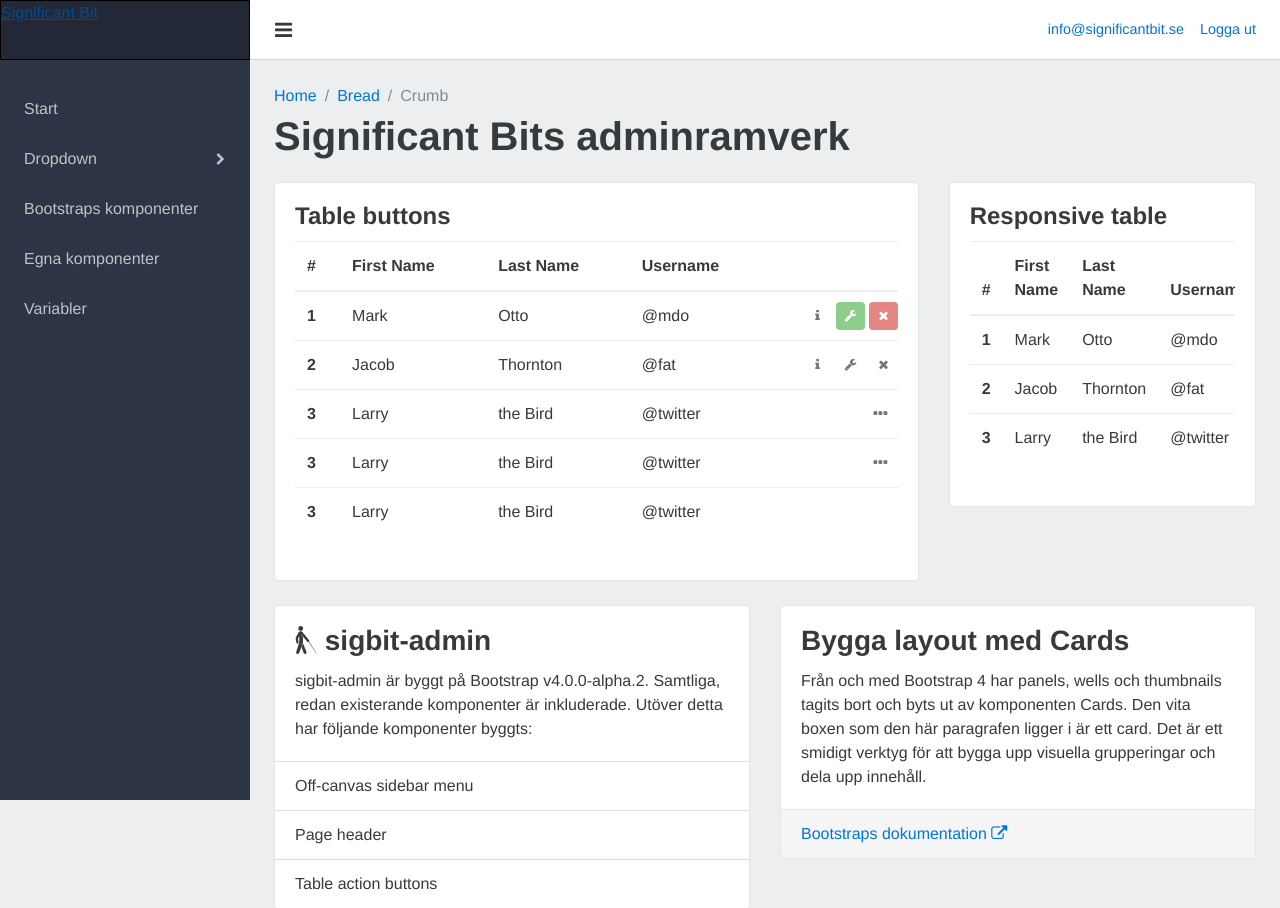
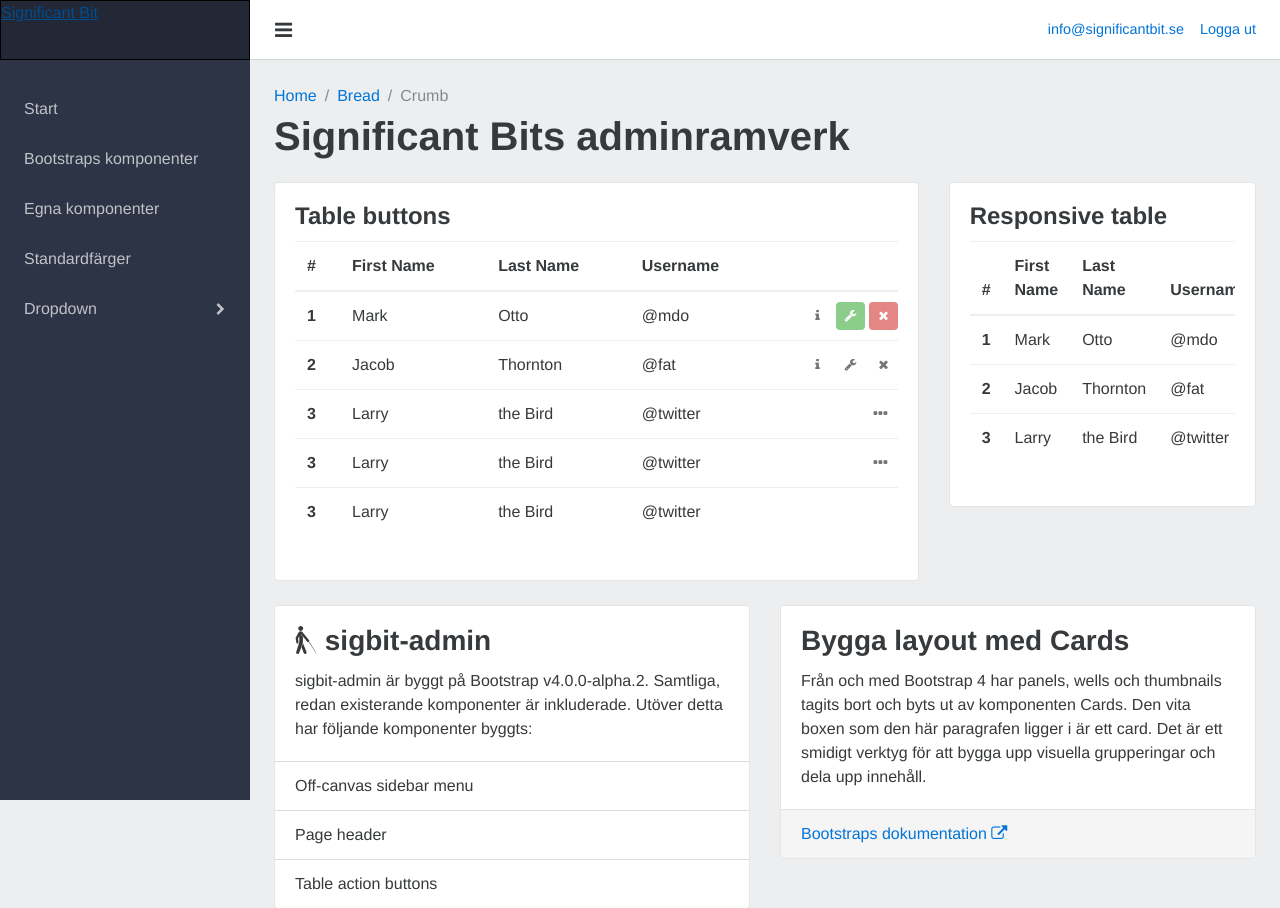
Before and after one commit to significantbit/sigbit-admin, a Node server app: page / in a window 1280 px wide. Shown: the top 908 px of the page. Run offline with Node 20, Linux system fonts and the light colour scheme; some libraries are stand-ins or nearby versions.

Commit message:
Change menu items

```diff
--- a/public/views/index.html
+++ b/public/views/index.html
@@ -27,6 +27,9 @@
       <a href="/" class="sidebar-brand hidden-sm-down">Significant Bit</a>
       <ul class="sidebar-nav">
         <li><a href="#">Start</a></li>
+        <li><a href="#">Bootstraps komponenter</a></li>
+        <li><a href="#">Egna komponenter</a></li>
+        <li><a href="#">Standardfärger</a></li>
         <li><a href="#ui-element" data-toggle="collapse" aria-expanded="false" aria-controls="ui-element">Dropdown <i class="fa fa-chevron-right"></i></a>
           <ul class="submenu collapse" id="ui-element">
             <li><a href="#">Typografi</a></li>
@@ -39,9 +42,6 @@
             </li>
           </ul>
         </li>
-        <li><a href="#">Bootstraps komponenter</a></li>
-        <li><a href="#">Egna komponenter</a></li>
-        <li><a href="#">Variabler</a></li>
       </ul>
     </div>
     <!-- /#sidebar-wrapper -->
```
